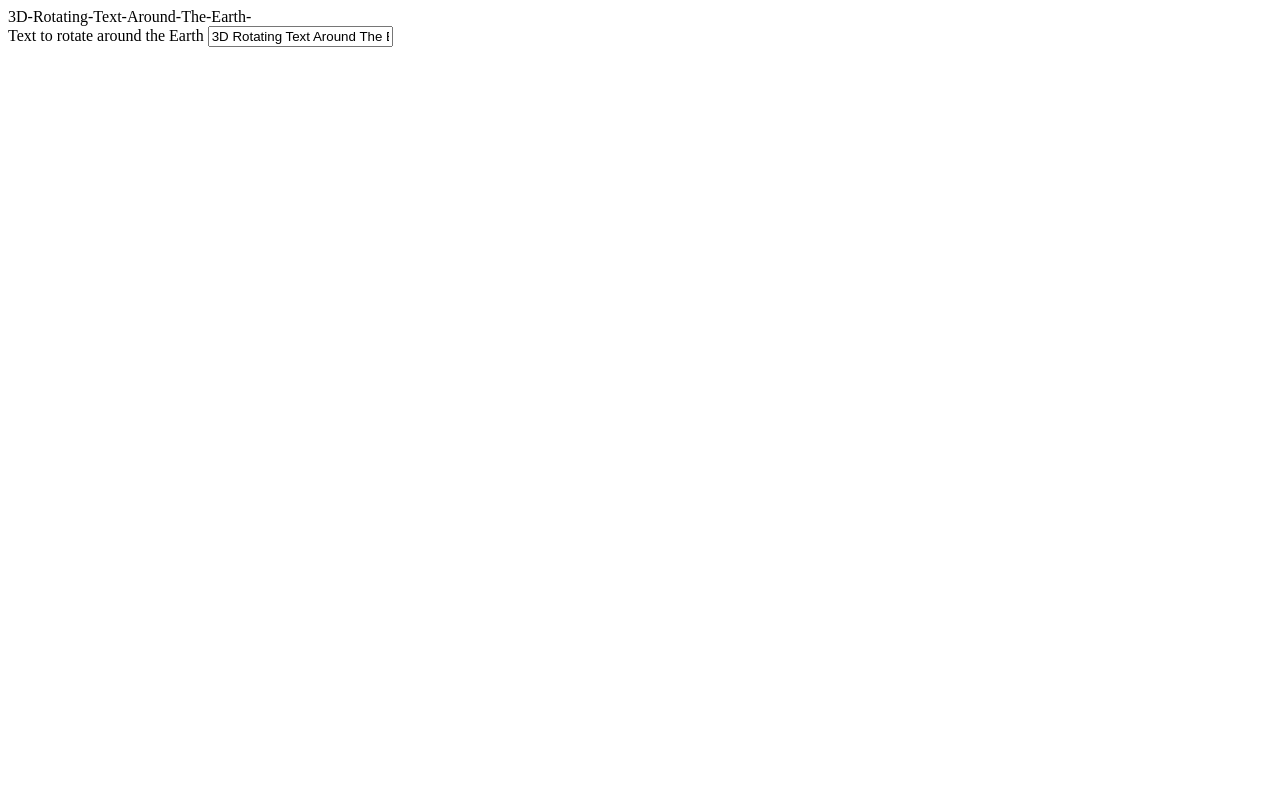
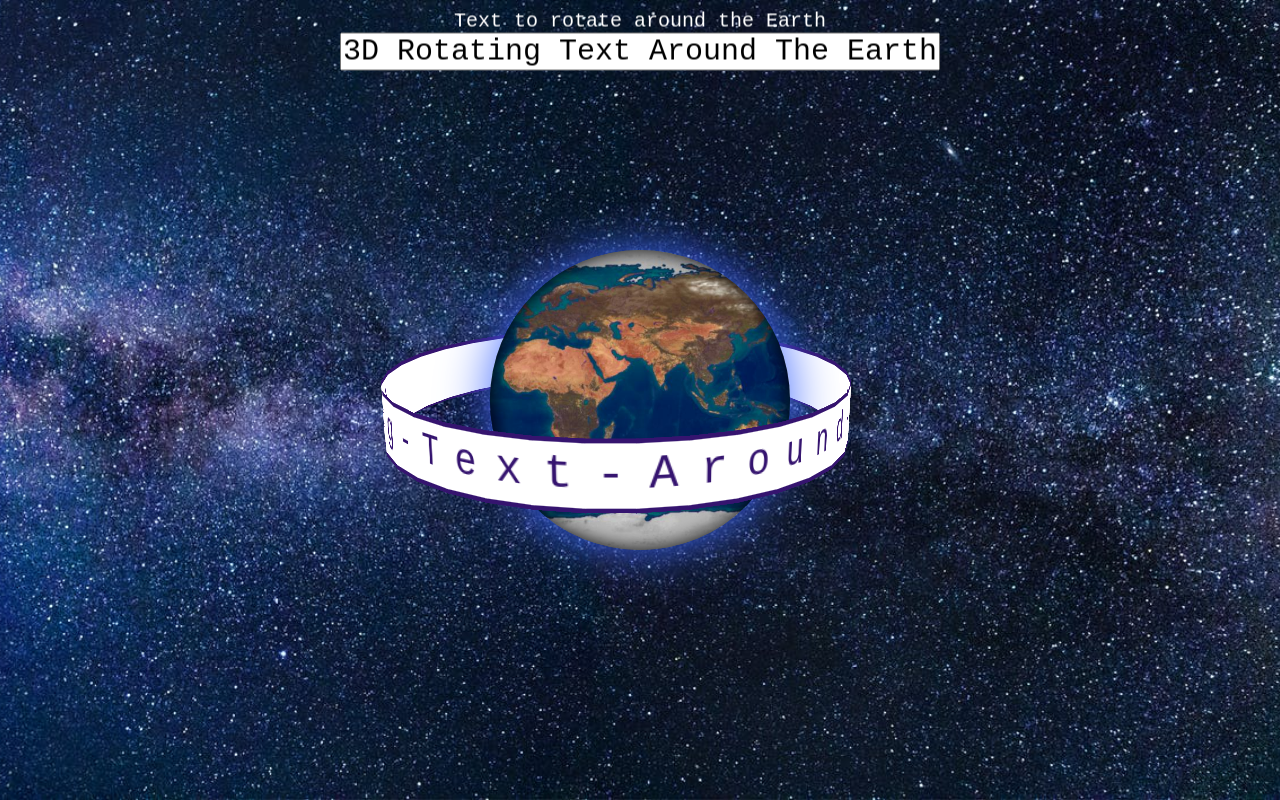
Before and after one commit to Varfolomeus/fake-roll-delivery-infinite-scroll, a plain HTML site: page scrolltext.html in a window 1280 px wide. Drawn offline with Linux system fonts and the light colour scheme; the site is published under a folder, as on GitHub Pages, so addresses that start at the root find nothing.

Commit message:
for loading of styles placed '.'

```diff
--- a/scrolltext.html
+++ b/scrolltext.html
@@ -5,7 +5,7 @@
     <meta charset="UTF-8">
     <meta http-equiv="X-UA-Compatible" content="IE=edge">
     <meta name="viewport" content="width=device-width">
-    <link rel="stylesheet" href="/css/scrolltext.css">
+    <link rel="stylesheet" href="./css/scrolltext.css">
     <title>3D Rotating Text Around The Earth </title>
 </head>
 
```
